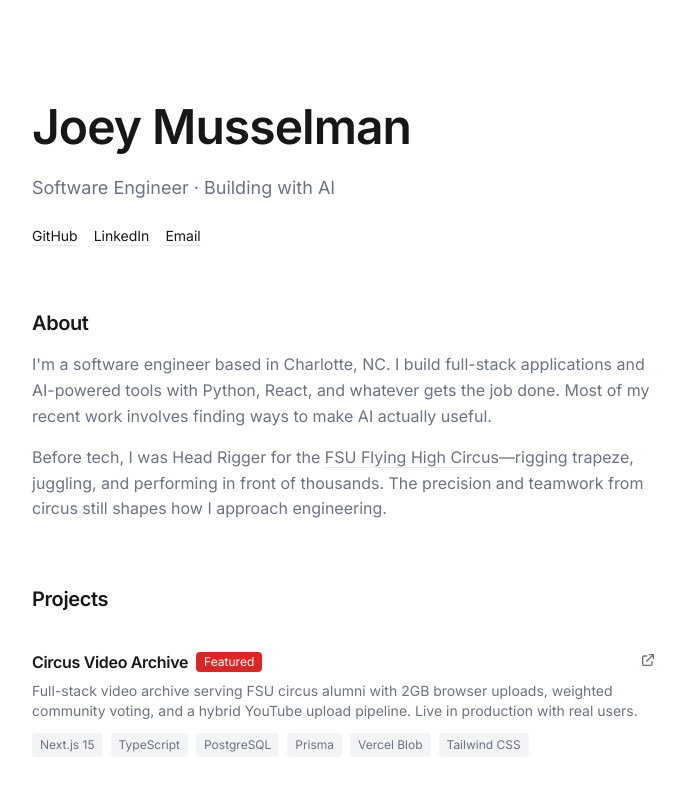
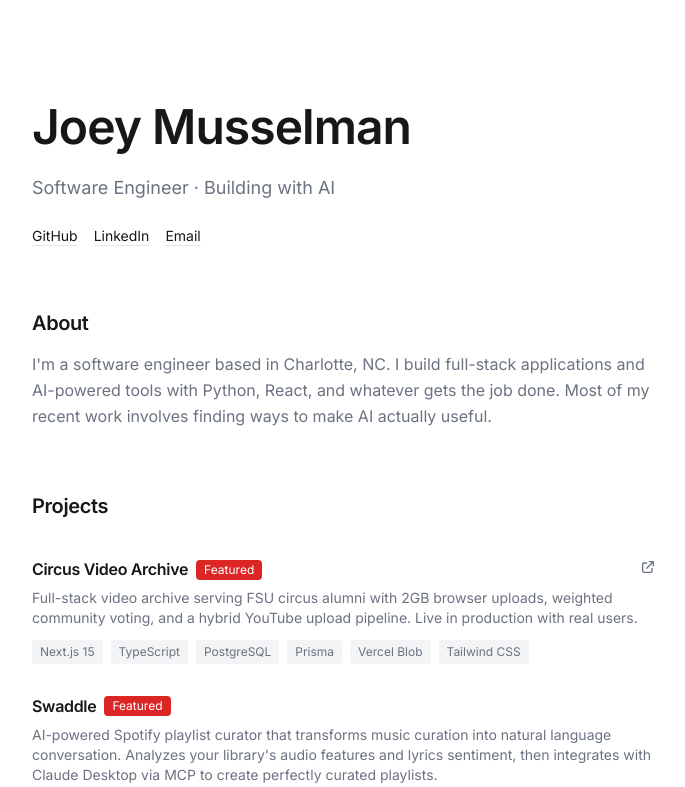
Before and after one commit to musselmanjoey/joey-musselman-website, a Next.js app: page / in a window 1280 px wide. Shown: the top 787 px of the page, without its empty margins (296-981 px from the left). Built offline with nearby package versions, Linux system fonts and the light colour scheme.

Commit message:
Remove circus paragraph from bio

```diff
--- a/app/page.tsx
+++ b/app/page.tsx
@@ -43,19 +43,6 @@ export default function Home() {
             I&apos;m a software engineer based in Charlotte, NC. I build full-stack applications
             and AI-powered tools with Python, React, and whatever gets the job done.
             Most of my recent work involves finding ways to make AI actually useful.
-          </p>
-          <p>
-            Before tech, I was Head Rigger for the{' '}
-            <a
-              href="https://flyinghighcircusarchives.com"
-              target="_blank"
-              rel="noopener noreferrer"
-              className="text-[var(--foreground)] link-underline"
-            >
-              FSU Flying High Circus
-            </a>
-            —rigging trapeze, juggling, and performing in front of thousands.
-            The precision and teamwork from circus still shapes how I approach engineering.
           </p>
         </div>
       </section>
```
